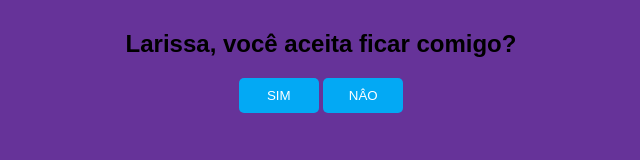
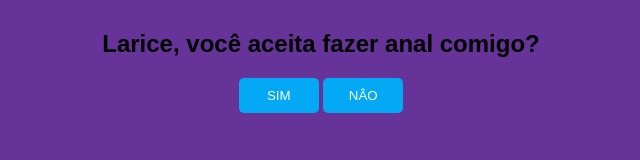
Before and after one commit to Paullo021/pedido, a plain HTML site: page index.html in a window 1280 px wide. Shown: the whole page, without its empty margins (329-969 px from the left). Drawn offline with Linux system fonts and the light colour scheme.

Commit message:
Update index.html

```diff
--- a/index.html
+++ b/index.html
@@ -4,14 +4,14 @@
     <meta charset="UTF-8">
     <meta http-equiv="X-UA-Compatible" content="IE=edge">
     <meta name="viewport" content="width=device-width, initial-scale=1.0">
-    <title>Larissa, você aceita ficar comigo?</title>
+    <title>Larice, você aceita fazer anal comigo?</title>
     <script src="script.js"></script>
     <link rel="stylesheet" href="estilo.css">
 </head>
 
 <body>
     <div id="conteudo">
-        <h2>Larissa, você aceita ficar comigo?</h2>
+        <h2>Larice, você aceita fazer anal comigo?</h2>
         <button class="btn" onclick="sim()">SIM</button>
         <button class="btn" onclick="desvia(this)" onmouseover="desvia(this)">NÂO</button>
     </div>
```
